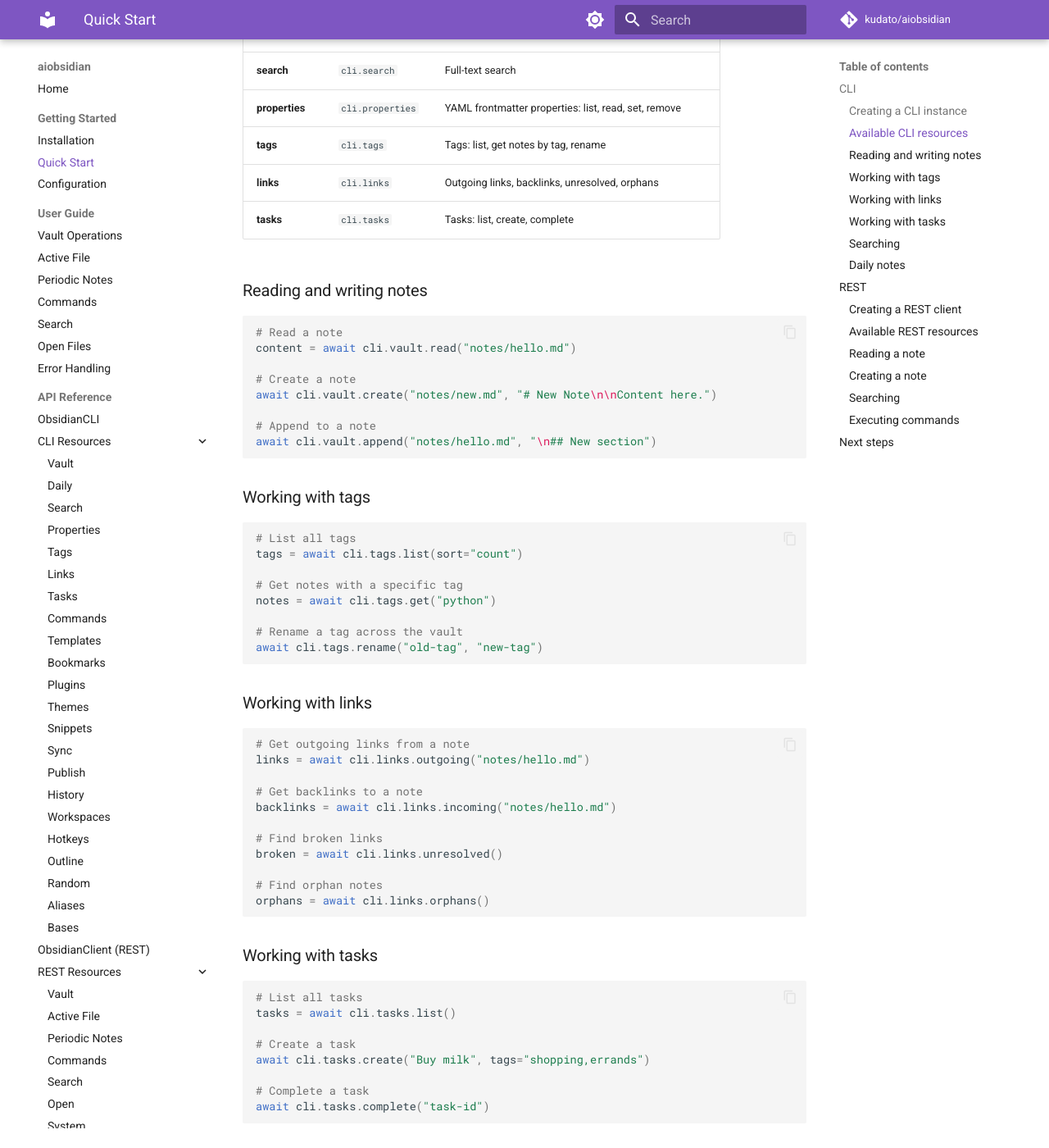
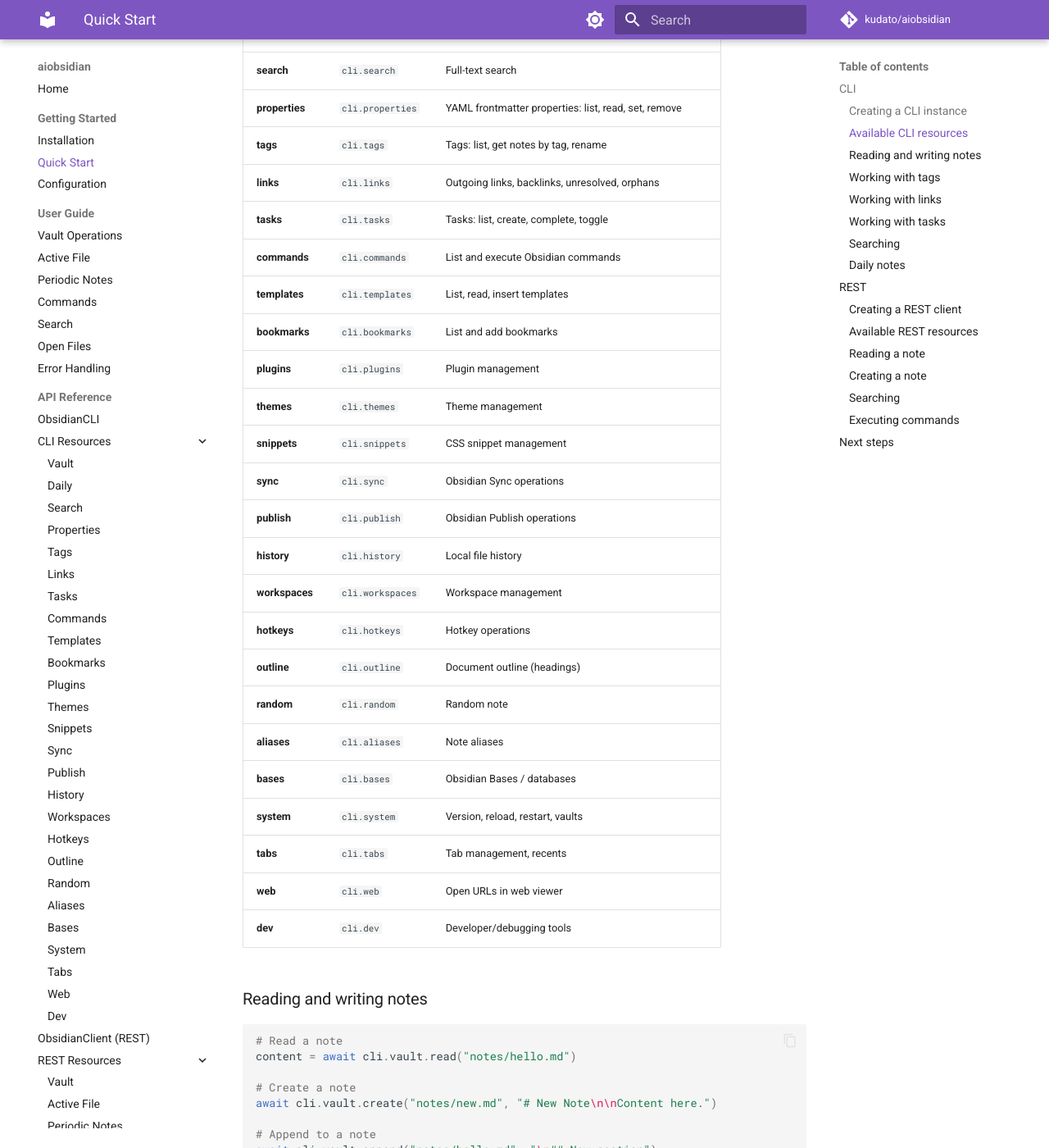
Before and after one commit to kudato/aiobsidian, an MkDocs documentation site: the page built from docs/getting-started/quickstart.md, in a window 1280 px wide and 1400 px high, scrolled down 727 px. Shown: the whole window at 82% size. Built offline with MkDocs 1.6.1 and Material for MkDocs 9.7.7, drawn with Linux system fonts in a browser that asks for light colours; comment, search, counter and statistics services are not loaded.

Commit message:
docs: update documentation for full CLI coverage (#31)
Why this change was needed:
Documentation was out of date ahead of the release — README and
quickstart showed only 7 CLI resources out of 26, CHANGELOG had no
entries since 0.1.1, and 4 new resources had no API reference pages.

What changed:
- Expanded CLI resources table in README.md and quickstart.md (7 → 26)
- Added mkdocs pages for system, tabs, web, dev resources
- Updated mkdocs.yml navigation
- Added CHANGELOG entries for 0.2.0 and 0.3.0
- Updated ObsidianCLI class docstring

```diff
--- a/docs/getting-started/quickstart.md
+++ b/docs/getting-started/quickstart.md
@@ -30,7 +30,26 @@
 | **properties** | `cli.properties` | YAML frontmatter properties: list, read, set, remove |
 | **tags** | `cli.tags` | Tags: list, get notes by tag, rename |
 | **links** | `cli.links` | Outgoing links, backlinks, unresolved, orphans |
-| **tasks** | `cli.tasks` | Tasks: list, create, complete |
+| **tasks** | `cli.tasks` | Tasks: list, create, complete, toggle |
+| **commands** | `cli.commands` | List and execute Obsidian commands |
+| **templates** | `cli.templates` | List, read, insert templates |
+| **bookmarks** | `cli.bookmarks` | List and add bookmarks |
+| **plugins** | `cli.plugins` | Plugin management |
+| **themes** | `cli.themes` | Theme management |
+| **snippets** | `cli.snippets` | CSS snippet management |
+| **sync** | `cli.sync` | Obsidian Sync operations |
+| **publish** | `cli.publish` | Obsidian Publish operations |
+| **history** | `cli.history` | Local file history |
+| **workspaces** | `cli.workspaces` | Workspace management |
+| **hotkeys** | `cli.hotkeys` | Hotkey operations |
+| **outline** | `cli.outline` | Document outline (headings) |
+| **random** | `cli.random` | Random note |
+| **aliases** | `cli.aliases` | Note aliases |
+| **bases** | `cli.bases` | Obsidian Bases / databases |
+| **system** | `cli.system` | Version, reload, restart, vaults |
+| **tabs** | `cli.tabs` | Tab management, recents |
+| **web** | `cli.web` | Open URLs in web viewer |
+| **dev** | `cli.dev` | Developer/debugging tools |
 
 ### Reading and writing notes
 
--- a/mkdocs.yml
+++ b/mkdocs.yml
@@ -91,6 +91,10 @@
           - Random: reference/resources/cli-random.md
           - Aliases: reference/resources/cli-aliases.md
           - Bases: reference/resources/cli-bases.md
+          - System: reference/resources/cli-system.md
+          - Tabs: reference/resources/cli-tabs.md
+          - Web: reference/resources/cli-web.md
+          - Dev: reference/resources/cli-dev.md
       - ObsidianClient (REST): reference/client.md
       - REST Resources:
           - Vault: reference/resources/vault.md
```
Also changed, not shown: CHANGELOG.md (+16 -0 lines), README.md (+20 -1 lines), docs/reference/resources/cli-dev.md (added, +3 -0 lines), docs/reference/resources/cli-system.md (added, +3 -0 lines), docs/reference/resources/cli-tabs.md (added, +3 -0 lines), docs/reference/resources/cli-web.md (added, +3 -0 lines), 1 other file.
